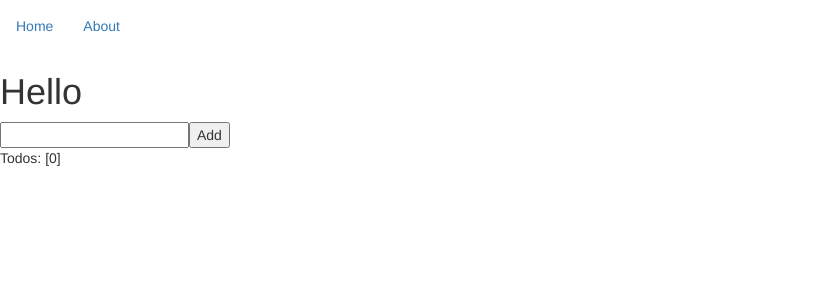
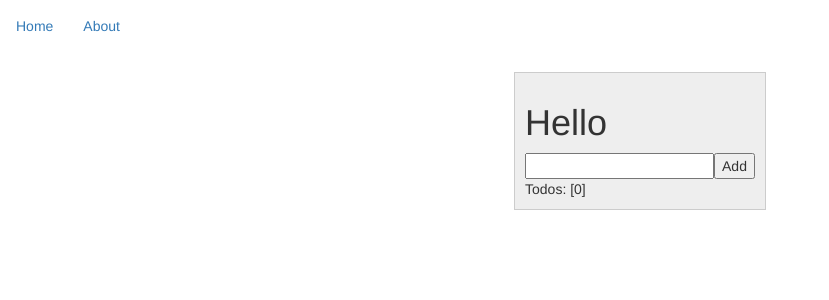
Before and after one commit to saadBanaoui/reactBabelWebpack, a React app: page / in a window 1280 px wide. Shown: the top 300 px of the page, without its empty margins (0-829 px from the left). Built offline with nearby package versions, Linux system fonts and the light colour scheme.

Commit message:
add sass loader

```diff
--- a/package.json
+++ b/package.json
@@ -7,12 +7,16 @@
     "start": "webpack-dev-server"
   },
   "dependencies": {
+    "css-loader": "^0.28.4",
     "html-webpack-plugin": "^2.29.0",
+    "node-sass": "^4.5.3",
     "path": "^0.12.7",
     "react": "^15.6.1",
     "react-dom": "^15.6.1",
     "react-router": "^4.1.2",
     "react-router-dom": "^4.1.2",
+    "sass-loader": "^6.0.6",
+    "style-loader": "^0.18.2",
     "webpack": "^3.3.0",
     "webpack-dev-server": "^2.5.1"
   },
--- a/src/components/Home.jsx
+++ b/src/components/Home.jsx
@@ -1,6 +1,8 @@
 import React from 'react';
 import List from './List.jsx';
 import TodoForm from './TodoForm.jsx';
+
+
 export default class Home extends React.Component{
     constructor(props) {
         super(props);
@@ -22,7 +24,7 @@ export default class Home extends React.Component{
     }
     render() {
         return(
-            <div>
+            <div className="todo__list">
                <h1>Hello</h1>
                <TodoForm onNewTodo={this.onNewTodo.bind(this)}/>
                <List todos={this.state.todos}
--- a/src/index.js
+++ b/src/index.js
@@ -1,5 +1,6 @@
 import React from 'react';
 import ReactDOM from 'react-dom';
+import style from './style.scss';
 import {
   Router,
   Route,
--- /dev/null
+++ b/src/style.scss
@@ -0,0 +1,12 @@
+body {
+
+}
+main{
+    display: flex;
+    justify-content: center;
+}
+.todo__list{
+    padding: 1rem;
+    background: #eee;
+    border: 1px solid #ccc;
+}
--- a/webpack.config.js
+++ b/webpack.config.js
@@ -18,7 +18,17 @@ module.exports = {
     module: {
         loaders: [
             { test: /\.js$/, loader: 'babel-loader', exclude: /node_modules/ },
-            { test: /\.jsx$/, loader: 'babel-loader', exclude: /node_modules/ }
+            { test: /\.jsx$/, loader: 'babel-loader', exclude: /node_modules/ },
+            {
+                test: /\.scss$/,
+                use: [{
+                    loader: "style-loader" // creates style nodes from JS strings
+                    }, {
+                    loader: "css-loader" // translates CSS into CommonJS
+                    }, {
+                    loader: "sass-loader" // compiles Sass to CSS
+                }]
+            }
         ]
     },
     plugins: [HtmlWebpackPluginConfig]
```
Also changed, not shown: 1 other file (tests, documents, lock files or other folders).
